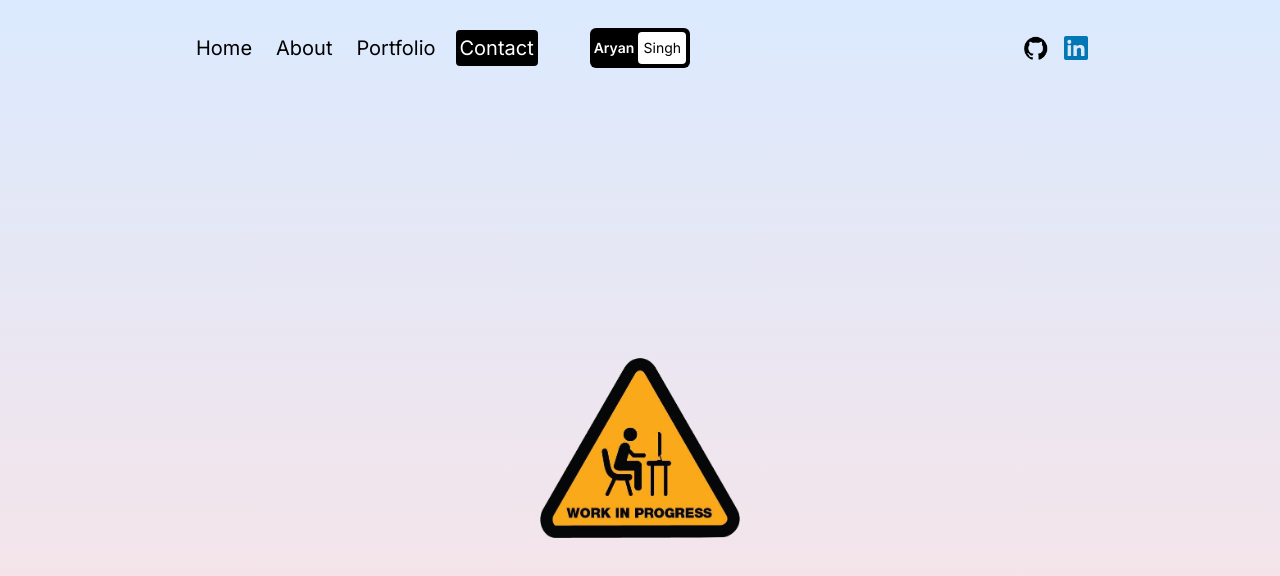
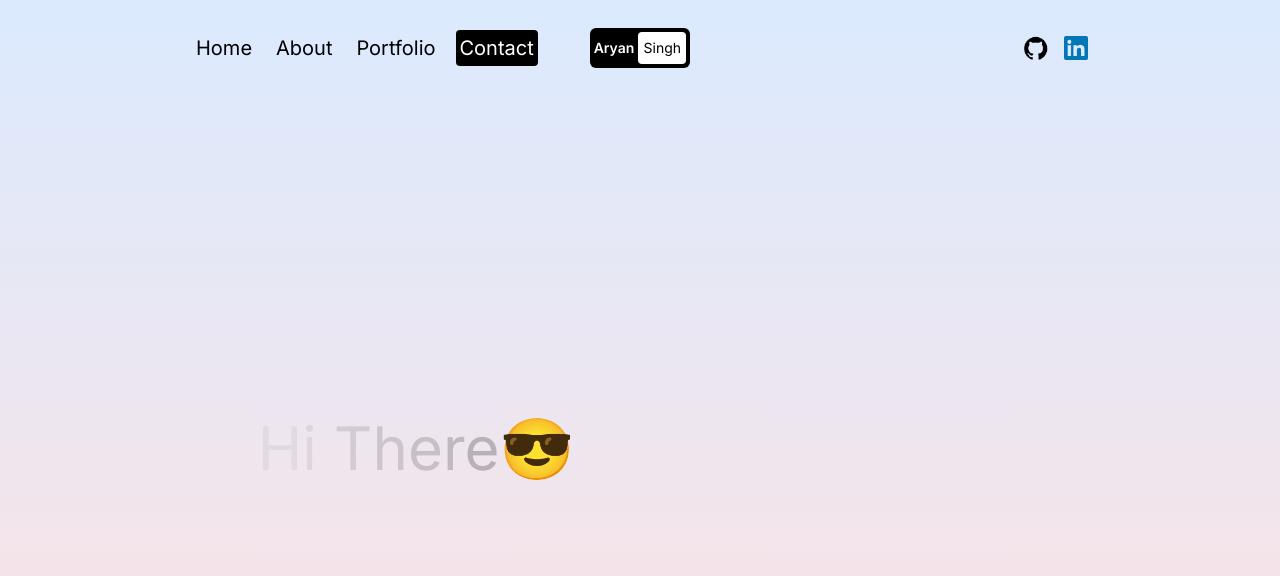
Before and after one commit to singhcoderX/portfolio, a Next.js app: page /contact in a window 1280 px wide. Shown: the top 576 px of the page. Built offline with nearby package versions, Linux system fonts and the light colour scheme.

Commit message:
Added Text container in Contact page

```diff
--- a/package.json
+++ b/package.json
@@ -9,7 +9,8 @@
     "lint": "next lint"
   },
   "dependencies": {
-    "framer-motion": "^11.3.31",
+    "classnames": "^2.5.1",
+    "framer-motion": "^11.2.0",
     "next": "14.1.0",
     "react": "18",
     "react-dom": "18"
--- a/src/app/contact/page.jsx
+++ b/src/app/contact/page.jsx
@@ -1,12 +1,40 @@
+"use client";
 import React from "react";
 import PageWrapper from "../../components/pageWrapper";
-import WorkInProgress from "../../components/workInProgress";
+import { motion } from "framer-motion";
 
 const ContactPage = () => {
+  const text = "Hi There";
+
   return (
     <PageWrapper>
-      {" "}
-      <WorkInProgress />
+      {/* <WorkInProgress /> */}
+      <div className="h-full flex flex-col lg:flex-row  px-4 sm:px-8 md:px-12 lg:px-20 xl:px-48">
+        {/* TEXT CONTAINER  */}
+        <div className="h-1/2 lg:h-full lg:w-1/2 flex items-center justify-center text-6xl">
+          <div>
+            {text.split("").map((letter, idx) => {
+              return (
+                <motion.span
+                  key={idx}
+                  initial={{ opacity: 1 }}
+                  animate={{ opacity: 0 }}
+                  transition={{
+                    duration: 3,
+                    repeat: Infinity,
+                    delay: idx * 0.1,
+                  }}
+                >
+                  {letter}
+                </motion.span>
+              );
+            })}
+            <span>😎</span>
+          </div>
+        </div>
+        {/* FORM CONTAINER  */}
+        <div className="h-1/2 lg:h-full lg:w-1/2"></div>
+      </div>
     </PageWrapper>
   );
 };
```
Also changed, not shown: 1 other file (tests, documents, lock files or other folders).
